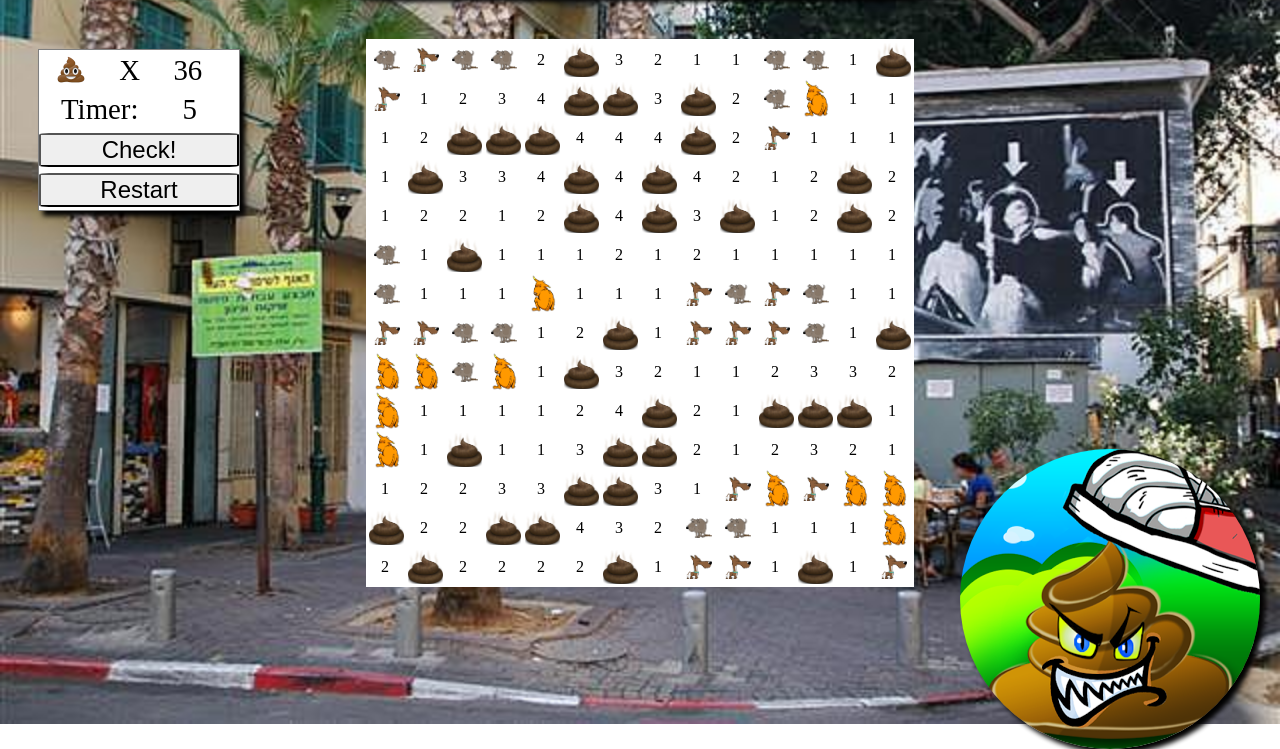
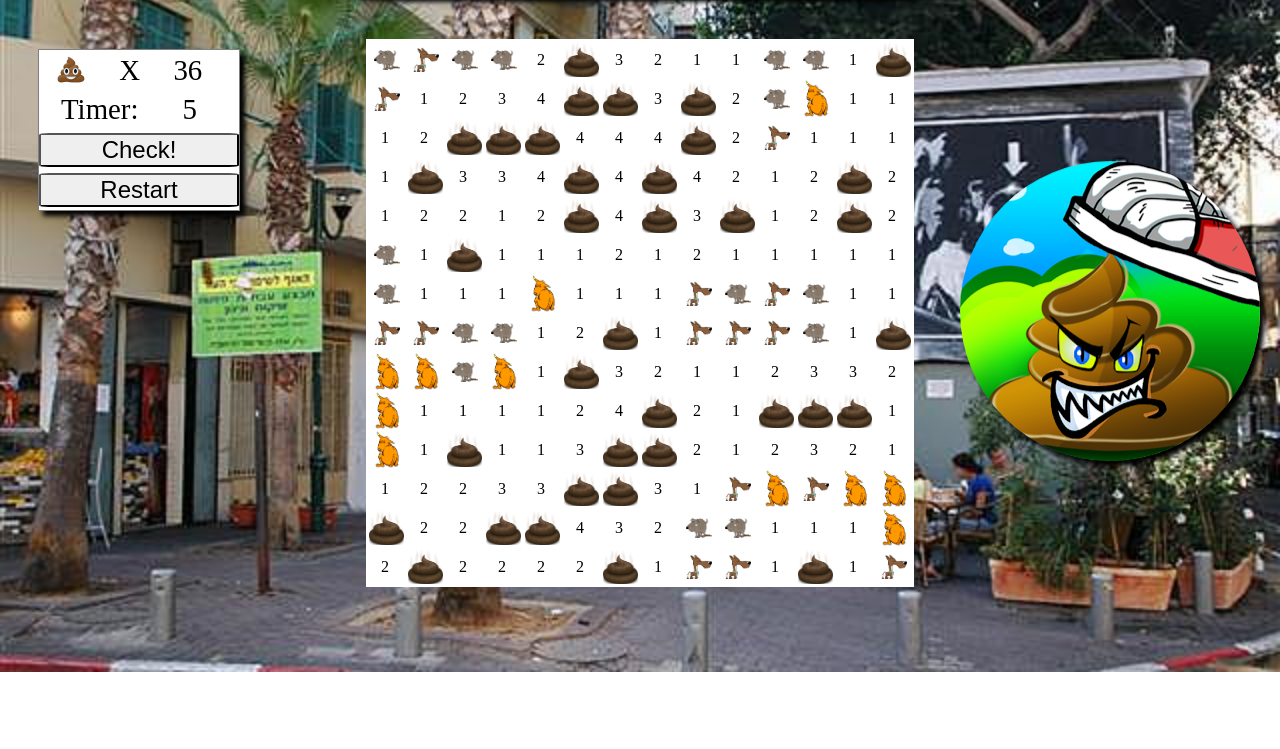
Before and after one commit to itaydafna/minesweeper, a plain HTML site: page index.html in a window 1280 px wide. Both pictures are taken after a click on the button "Check!". Shown: the part 128-877 px from the top of the page. After the commit the page ends 800 px from the top, so only its background shows below. Drawn offline with Linux system fonts and the light colour scheme.

Commit message:
improved bounce animation

```diff
--- a/game-over-icon.js
+++ b/game-over-icon.js
@@ -7,12 +7,12 @@ function GameOverIcon(){
 }
 
 GameOverIcon.prototype.moveDown = function(){
-    this.el.style.transform = "translateY(100%)";
+    this.el.style.transform = "translateY(5%)";
     return "down";
 }
 
 GameOverIcon.prototype.moveUp = function(){
-    this.el.style.transform = "translateY(-80%)";
+    this.el.style.transform = "translateY(-5%)";
     return "up";
 }
 
@@ -21,10 +21,11 @@ GameOverIcon.prototype.bounce = function () {
     var that = this;
     var down = new Promise(function(fulfill,reject){
         that.moveDown();
-        setTimeout(fulfill,1000);
+        setTimeout(fulfill,200);
+
     });
     down.then(that.moveUp.bind(that)).then(function(){
-        setTimeout(that.bounce.bind(that),1000);
+        setTimeout(that.bounce.bind(that),200);
     });
 
 }
--- a/style.css
+++ b/style.css
@@ -149,5 +149,5 @@ td {
     background-size: cover;
     background-position: 50% 50%;
     box-shadow: black 5px 5px 5px;
-    transition: all 1s;
+    transition: transform 200ms;
 }
```
